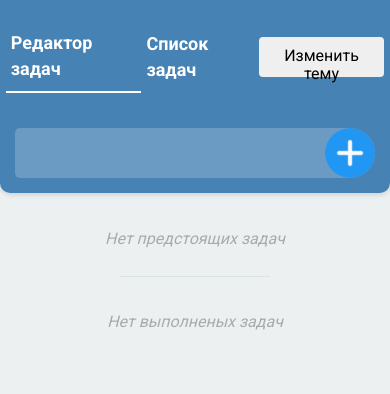
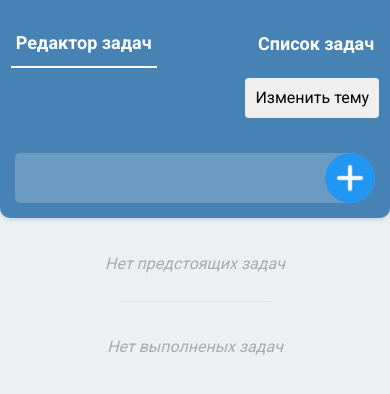
Before and after one commit to vetarara/to-do-list-react, a React (Create React App) app: page /#/ in a window 390 px wide. Shown: the top 394 px of the page. Built offline with nearby package versions, Linux system fonts and the light colour scheme.

Commit message:
исправляет адаптивные стили

```diff
--- a/src/components/Header/Header.styled.ts
+++ b/src/components/Header/Header.styled.ts
@@ -13,19 +13,28 @@ export const PageHeaderWrapper = styled.div`
     max-width: 97%;
     width: 100%;
     margin: 0 auto;
-    display: flex;
+    padding: 0 5px;
+    display: grid;
+    grid-template-columns: repeat(3, 1fr);
     align-items: center;
-    justify-content: space-between;
+    gap: 15px;
+
+    @media (max-width: 768px) {
+        grid-template-columns: repeat(2, 1fr);
+        gap: 10px;
+
+    }
 `
 
 export const StyledNavLink = styled(NavLink)`
-    text-decoration: none;
+    width: fit-content;
     padding: 10px 5px;
     font-size: 18px;
     font-weight: 700;
     color: #ffffff;
     box-sizing:border-box;
     transition: background-color .2s;
+    text-decoration: none;
 
     &:hover,
     &:focus-visible {
@@ -39,11 +48,16 @@ export const StyledNavLink = styled(NavLink)`
     &.active {
         border-bottom: 2px solid #ffffff;
     }
+
+    &:nth-child(2) {
+    justify-self: end;
+    }
 `
 
 export const ToggleThemeButton = styled.button`
     min-width: 40px;
-    max-height: 40px;
+    width: fit-content;
+    min-height: 40px;
     box-sizing: border-box;
     padding: 10px;
     text-align: center;
@@ -68,4 +82,9 @@ export const ToggleThemeButton = styled.button`
       opacity: 0.3;
       cursor: not-allowed;
     }
+
+    @media (max-width: 768px) {
+    grid-column: 2 / 3;
+    justify-self: end;
+    }
 `
```
